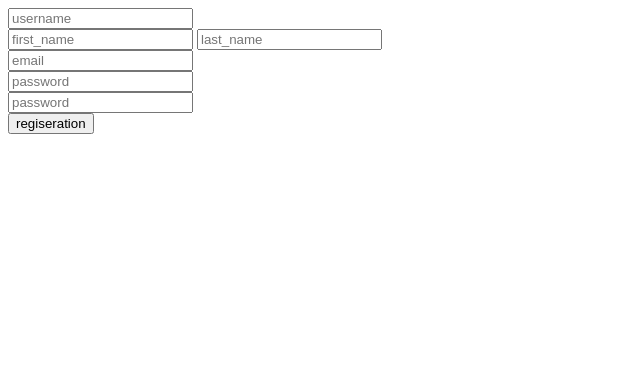
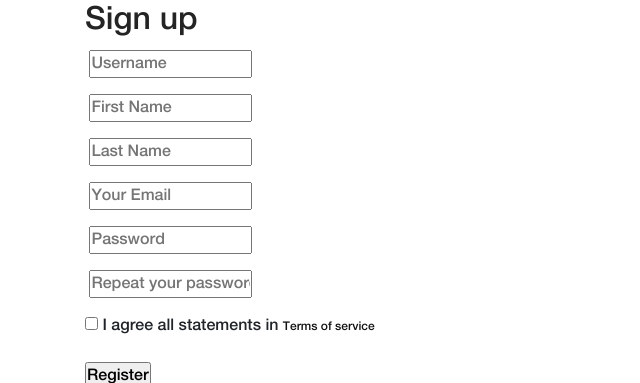
Before and after one commit to Amaljith64/AmalFurnitureEcommerceWeb, a Django app: page /accounts/register in a window 1280 px wide. Shown: the top 383 px of the page, without its empty margins (0-640 px from the left). Run offline with Django 3.2, Linux system fonts and the light colour scheme; data comes from the database, SQL or seed files in the repository; both versions use the stored data as it was after the commit; style sheets or scripts are compiled from the project's sources; parts of the project's set-up code (start-up, migrations or seed data) failed here and were passed over; some libraries are stand-ins or nearby versions.

Commit message:
template for login and registeration added

```diff
--- a/templates/registeration.html
+++ b/templates/registeration.html
@@ -1,25 +1,77 @@
-<!DOCTYPE html>
+{% load static %}
 <html lang="en">
 <head>
     <meta charset="UTF-8">
-    <title>welcome</title>
+    <meta name="viewport" content="width=device-width, initial-scale=1.0">
+    <meta http-equiv="X-UA-Compatible" content="ie=edge">
+    <title>Sign Up Form by Colorlib</title>
+
+    <!-- Font Icon -->
+    <link rel="stylesheet" href="{% static 'log/fonts/material-icon/css/material-design-iconic-font.min.css' %}">
+
+    <!-- Main css -->
+    <link rel="stylesheet" href="{% static 'log/css/style.css' %}">
 </head>
 <body>
-<form action="register" method="post">
-    {% csrf_token %}
-    <input type="text" name="username" placeholder="username"><br>
-    <input type="text" name="first_name" placeholder="first_name">
-    <input type="text" name="last_name" placeholder="last_name"><br>
-    <input type="email" name="email" placeholder="email"><br>
-    <input type="password" name="password1" placeholder="password"><br>
-    <input type="password" name="password2" placeholder="password"><br>
-    <input type="submit" value="regiseration">
-</form>
-<div>
-    {% for message in messages %}
-    <h4>{{message}}</h4>
-    {% endfor %}
-</div>
 
-</body>
+    <div class="main">
+
+        <!-- Sign up form -->
+        <section class="signup">
+            <div class="container">
+                <div class="signup-content">
+                    <div class="signup-form">
+                        <h2 class="form-title">Sign up</h2>
+                        <form action="register" method="POST" class="register-form" id="register-form">
+                            {% csrf_token %}
+                            <div class="form-group">
+                                <label for="name"><i class="zmdi zmdi-account material-icons-name"></i></label>
+                                <input type="text" name="username" id="name" placeholder="Username"/>
+                            </div>
+                            <div class="form-group">
+                                <label for="firstname"><i class="zmdi zmdi-account material-icons-name"></i></label>
+                                <input type="text" name="first_name" id="firstname" placeholder="First Name"/>
+                            </div>
+                            <div class="form-group">
+                                <label for="lastname"><i class="zmdi zmdi-account material-icons-name"></i></label>
+                                <input type="text" name="last_name" id="lastname" placeholder="Last Name"/>
+                            </div>
+                            <div class="form-group">
+                                <label for="email"><i class="zmdi zmdi-email"></i></label>
+                                <input type="email" name="email" id="email" placeholder="Your Email"/>
+                            </div>
+                            <div class="form-group">
+                                <label for="pass"><i class="zmdi zmdi-lock"></i></label>
+                                <input type="password" name="password1" id="pass" placeholder="Password"/>
+                            </div>
+                            <div class="form-group">
+                                <label for="pass"><i class="zmdi zmdi-lock-outline"></i></label>
+                                <input type="password" name="password2" id="re_pass" placeholder="Repeat your password"/>
+                            </div>
+                            <div class="form-group">
+                                <input type="checkbox" name="agree-term" id="agree-term" class="agree-term" />
+                                <label for="agree-term" class="label-agree-term"><span><span></span></span>I agree all statements in  <a href="#" class="term-service">Terms of service</a></label>
+                            </div>
+                            <div class="form-group form-button">
+                                <input type="submit" name="signup" id="signup" class="form-submit" value="Register"/>
+                            </div>
+                        </form>
+                    </div>
+                    <div class="signup-image">
+                        <figure><img src="{% static 'log/images/signup-image.jpg' %}" alt="sing up image"></figure>
+                        <a href="{% url 'login' %}" class="signup-image-link">I am already member</a>
+                    </div>
+                </div>
+            </div>
+        </section>
+
+        <!-- Sing in  Form -->
+
+
+    </div>
+
+    <!-- JS -->
+    <script src="{% static 'log/vendor/jquery/jquery.min.js' %}"></script>
+    <script src="{% static 'log/js/main.js' %}"></script>
+</body><!-- This templates was made by Colorlib (https://colorlib.com) -->
 </html>
```
Also changed, not shown: templates/login.html (+57 -9 lines), db.sqlite3.
